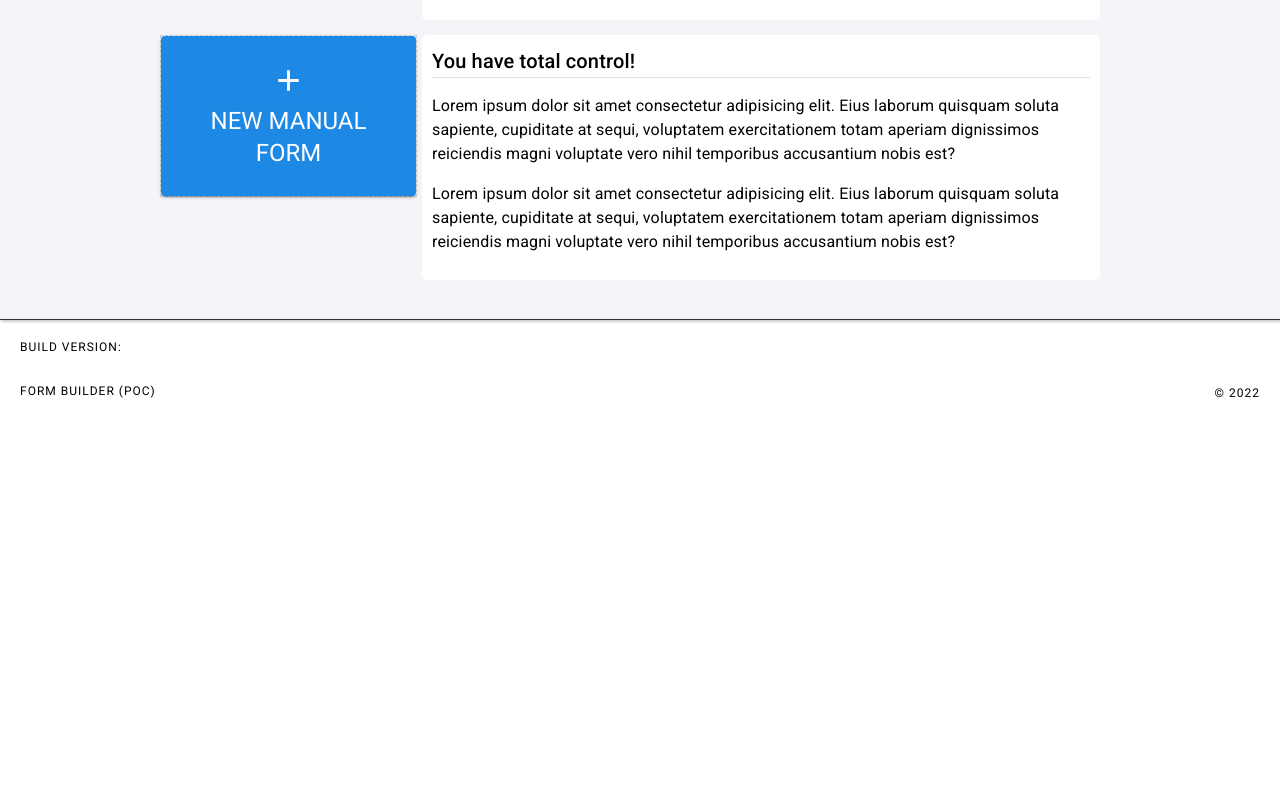
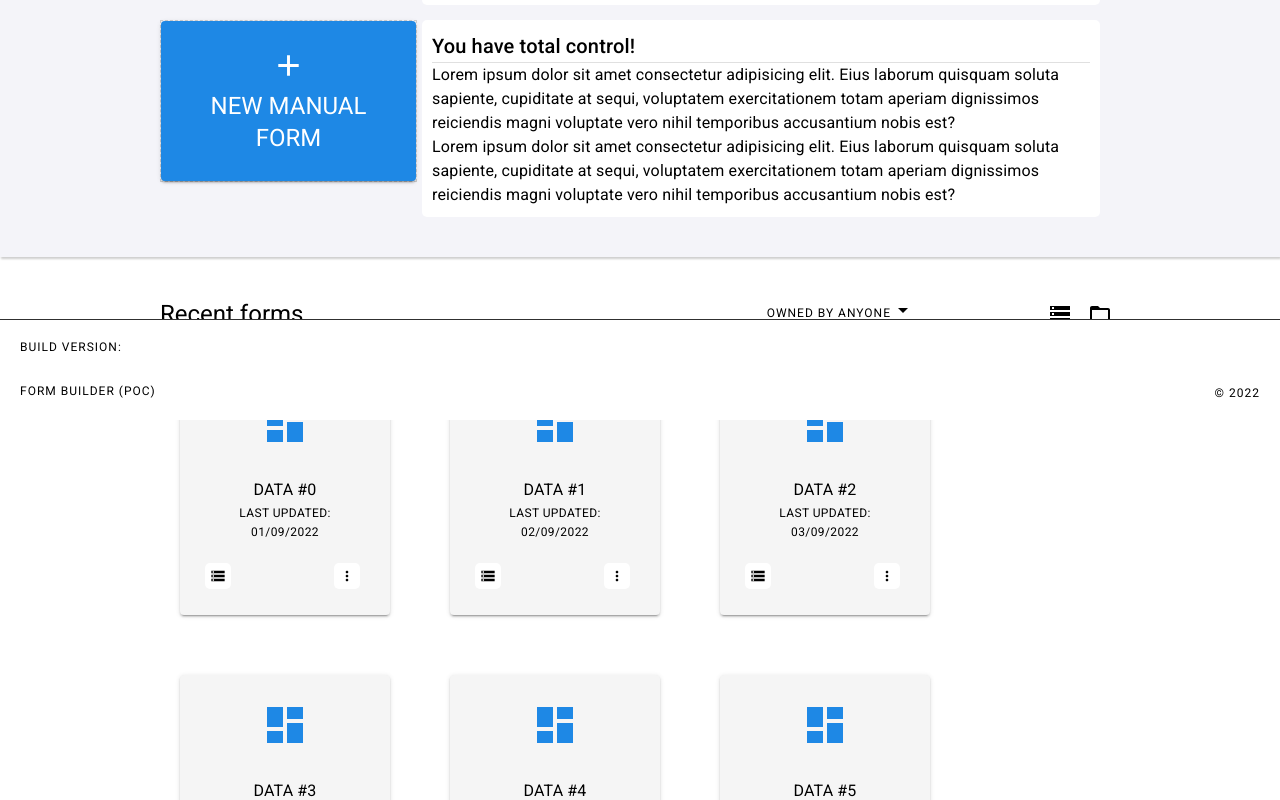
Before and after one commit to Shan1983/AI-form-builder, a React (Create React App) app: page / in a window 1280 px wide. Shown: the part 380-1180 px from the top of the page. Before the commit the page ends 800 px from the top, so only its background shows below. Built offline with nearby package versions, Linux system fonts and the light colour scheme.

Commit message:
added recent forms section

```diff
--- a/src/components/Footer/Footer.css
+++ b/src/components/Footer/Footer.css
@@ -1,10 +1,11 @@
 .footer {
-    position: absolute;
+    position: sticky;
     bottom: 0;
     height: 100%px;
     border-top: 1px solid #303030;
     width: 100%;
     display: flex;
+    background-color: #fff;
 }
 
 .footer_left {
--- a/src/components/Header/Header.css
+++ b/src/components/Header/Header.css
@@ -1,5 +1,6 @@
 .header {
     position: sticky;
+    top:0;
     margin: 0px 10px;
     padding: 5px 0px;
     display: flex;
@@ -7,8 +8,9 @@
     align-items: center;
     background-color: #fff;
     color: #000;
-    height: 47px;
+    height: 80px;
     margin-top: 10px;
+    z-index: 999;
 }
 
 .logo {
--- a/src/components/Home/Home.js
+++ b/src/components/Home/Home.js
@@ -1,11 +1,13 @@
 import React from "react";
 import "./Home.css";
+import MainBody from "./MainBody/MainBody";
 import Template from "./Template/Template";
 
 const Home = () => {
   return (
     <div>
       <Template />
+      <MainBody />
     </div>
   );
 };
--- /dev/null
+++ b/src/components/Home/MainBody/MainBody.css
@@ -0,0 +1,97 @@
+/* .main_body {
+    background-color: #fff;
+    margin-left: 160px;
+    margin-right: 160px;
+}
+
+.main_body_top {
+    display: flex;
+    margin-top: 15px;
+    flex-direction: row;
+    justify-content: space-between;
+    align-items: center;
+} */
+
+.main_body {
+    margin-top: 20px;
+    background-color: #fff;
+    padding-bottom: 40px;
+    padding-top: 7px;
+    height: 100%;
+    width: 100vw;
+}
+
+.main_body_top {
+    margin-top: 10px;
+    margin-left: 160px;
+    margin-right: 160px;
+    display: flex;
+    flex-direction: row;
+    align-items: center;
+    justify-content: space-between;
+}
+
+.main_body_top_center {
+    display: flex;
+    align-content: center;
+}
+
+
+.main_body_right {
+    display: flex;
+    width: 60vw;
+    justify-content: flex-end;
+    align-items: center;
+}
+
+.main_body_docs {
+    display: flex;
+    flex-wrap: wrap;
+    justify-content: flex-start;
+    margin-top: 20px;
+    margin-left: 160px;
+    max-width: 80vw;
+}
+
+.doc_card {
+    display: flex;
+    flex-direction: column;
+    box-sizing: border-box;
+    width: 250px;
+    margin-right: 20px;
+    margin-bottom: 20px;
+    padding:20px;
+}
+
+.doc_card_content {
+    display: flex;
+    flex-direction: column;
+    justify-content: space-between;
+    padding: 20px;
+    align-items: center;
+}
+
+.doc_file_logo {
+    margin-bottom: 20px;
+}
+
+.doc_content {
+    display: flex;
+    flex-direction: row;
+    justify-content: space-between;
+    margin-top: 20px;
+}
+
+.doc_content_left {
+    display: flex;
+    flex-direction: row;
+    align-items: center;
+    width: 160px
+}
+
+.doc_content_right {
+    display: flex;
+    flex-direction: row;
+    justify-content: flex-end;
+    width: 200px
+}
--- /dev/null
+++ b/src/components/Home/MainBody/MainBody.js
@@ -0,0 +1,115 @@
+import { Button, Divider, IconButton, Typography } from "@mui/material";
+import React from "react";
+import ArrowDropDownIcon from "@mui/icons-material/ArrowDropDown";
+import FolderOpenIcon from "@mui/icons-material/FolderOpen";
+import StorageIcon from "@mui/icons-material/Storage";
+import DashboardIcon from "@mui/icons-material/Dashboard";
+import MoreVertIcon from "@mui/icons-material/MoreVert";
+import "./MainBody.css";
+
+const MainBody = () => {
+  const dummyData = Array.from({ length: 10 }, (_, i) => {
+    return {
+      title: `data #${i}`,
+      icon: DashboardIcon,
+      date: `0${i + 1}/09/2022`,
+    };
+  });
+
+  console.log(dummyData);
+
+  return (
+    <div className="main_body">
+      <div className="main_body_top">
+        <div
+          className="main_body_top_left"
+          style={{ fontSize: "1.5rem", fontWeight: 500 }}
+        >
+          <Typography variant="h5">Recent forms</Typography>
+        </div>
+        <div className="main_body_right">
+          <div
+            className="main_body_top_center"
+            style={{ fontSize: "1.5rem", marginRight: "125px" }}
+          >
+            <Typography variant="overline">Owned by anyone</Typography>
+            <ArrowDropDownIcon />
+          </div>
+          <IconButton>
+            <StorageIcon style={{ fontSize: "1.5rem", color: "#000" }} />
+          </IconButton>
+          <IconButton>
+            <FolderOpenIcon style={{ fontSize: "1.5rem", color: "#000" }} />
+          </IconButton>
+        </div>
+      </div>
+      <div className="main_body_docs">
+        {dummyData &&
+          dummyData.map((d) => (
+            <div key={d.title} className="doc_card">
+              <Button
+                variant="contained"
+                component="label"
+                sx={{
+                  color: "#000",
+                  width: "100%",
+                  background: "#F5F5F5;",
+                  textAlign: "center",
+                  "&:hover": {
+                    color: "#fff",
+                  },
+                }}
+              >
+                <div className="doc_card_content">
+                  <div className="doc_file_logo">
+                    <DashboardIcon
+                      sx={{
+                        color: "#1E88E5",
+                        fontSize: "3rem",
+                        "&:hover": { color: "#fff" },
+                      }}
+                    />
+                  </div>
+                  <Typography variant="subtitle1">{d.title}</Typography>
+                  <Typography variant="caption">
+                    Last updated: {d.date}
+                  </Typography>
+                  <div
+                    className="doc_content"
+                    style={{ fontSize: "1rem", color: "grey" }}
+                  >
+                    <div className="doc_content_left">
+                      <StorageIcon
+                        style={{
+                          color: "#000",
+                          fontSize: "1rem",
+                          backgroundColor: "#fff",
+                          padding: "5px",
+                          marginRight: "5px",
+                          borderRadius: "5px",
+                        }}
+                      />
+                      <div className="doc_content_right">
+                        <MoreVertIcon
+                          style={{
+                            color: "#000",
+                            fontSize: "1rem",
+                            backgroundColor: "#fff",
+                            padding: "5px",
+                            marginRight: "5px",
+                            borderRadius: "5px",
+                          }}
+                        />
+                      </div>
+                    </div>
+                  </div>
+                </div>
+              </Button>
+            </div>
+          ))}
+      </div>
+    </div>
+  );
+};
+
+export default MainBody;
--- a/src/components/Home/Template/Template.css
+++ b/src/components/Home/Template/Template.css
@@ -25,7 +25,7 @@
 .template_right {
     display: flex;
     width: 40vw;
-    justify-content: end;
+    justify-content: flex-end;
 }
 
 
--- a/src/components/Home/Template/Template.js
+++ b/src/components/Home/Template/Template.js
@@ -37,20 +37,16 @@ const Template = () => {
             <Divider />
             <div className="card_info_body">
               <Typography variant="body1">
-                <p>
                 Lorem ipsum dolor sit amet consectetur adipisicing elit. Eius
                 laborum quisquam soluta sapiente, cupiditate at sequi,
                 voluptatem exercitationem totam aperiam dignissimos reiciendis
                 magni voluptate vero nihil temporibus accusantium nobis est?
-                </p>
               </Typography>
               <Typography variant="body1">
-                <p>
                 Lorem ipsum dolor sit amet consectetur adipisicing elit. Eius
                 laborum quisquam soluta sapiente, cupiditate at sequi,
                 voluptatem exercitationem totam aperiam dignissimos reiciendis
                 magni voluptate vero nihil temporibus accusantium nobis est?
-                </p>
               </Typography>
             </div>
           </div>
@@ -64,20 +60,16 @@ const Template = () => {
             <Divider />
             <div className="card_info_body">
               <Typography variant="body1">
-                <p>
                 Lorem ipsum dolor sit amet consectetur adipisicing elit. Eius
                 laborum quisquam soluta sapiente, cupiditate at sequi,
                 voluptatem exercitationem totam aperiam dignissimos reiciendis
                 magni voluptate vero nihil temporibus accusantium nobis est?
-                </p>
               </Typography>
               <Typography variant="body1">
-                <p>
                 Lorem ipsum dolor sit amet consectetur adipisicing elit. Eius
                 laborum quisquam soluta sapiente, cupiditate at sequi,
                 voluptatem exercitationem totam aperiam dignissimos reiciendis
                 magni voluptate vero nihil temporibus accusantium nobis est?
-                </p>
               </Typography>
             </div>
           </div>
```
Lines whose indentation alone changed are shown as unchanged.
